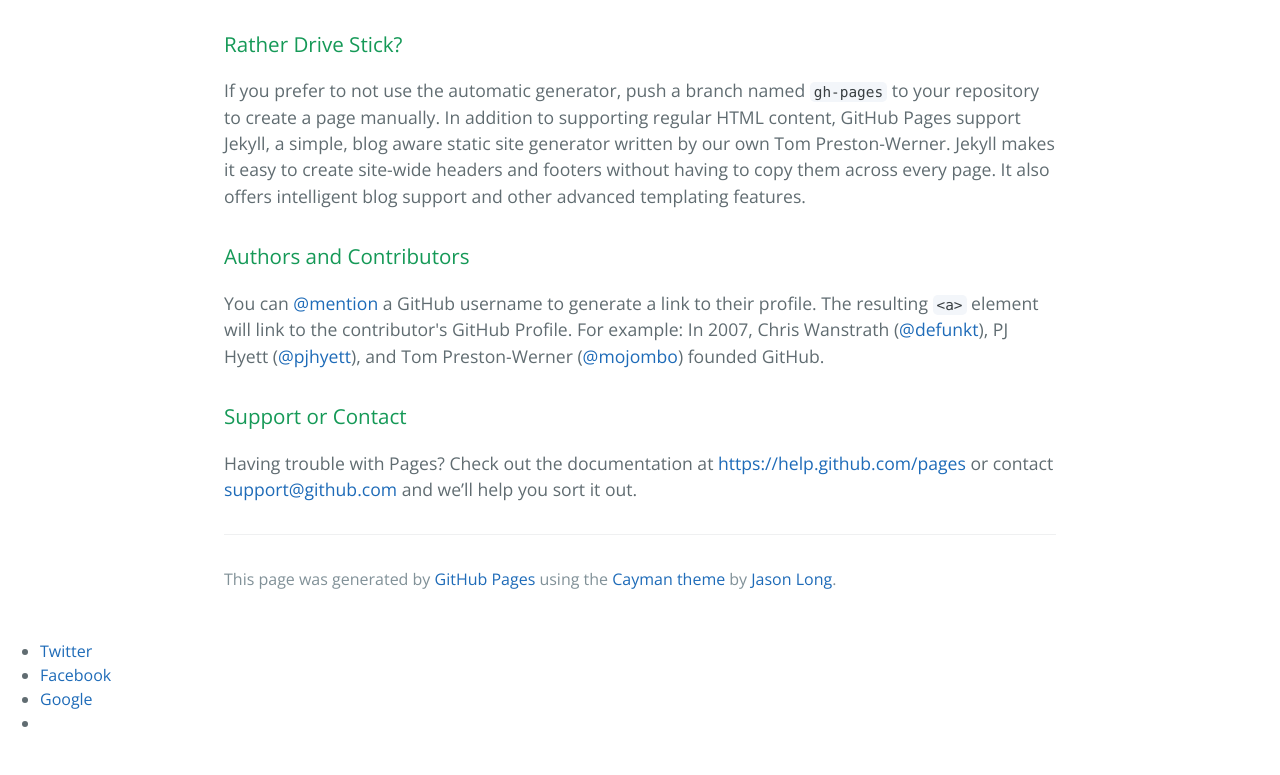
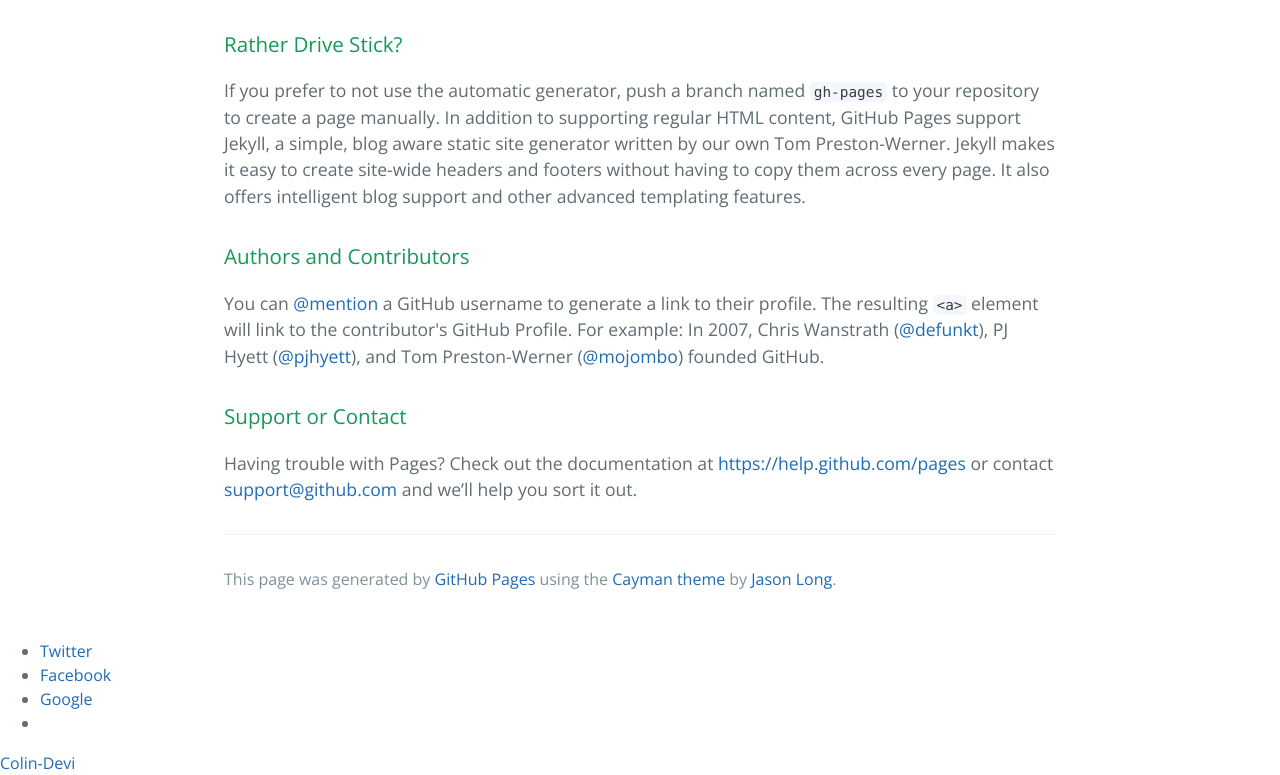
Before and after one commit to Prabhnith/prabhnith.github.com, a plain HTML site: page index.html in a window 1280 px wide. Shown: the part 1032-1807 px from the top of the page. Before the commit the page ends 1783 px from the top, so only its background shows below. Drawn offline with nearby package versions, Linux system fonts and the light colour scheme.

Commit message:
colin-devi linked in index.html

```diff
--- a/index.html
+++ b/index.html
@@ -74,6 +74,10 @@
               </ul>
           </div>
 
+          <div class = "colin-devi">
+            <a href="colindevi.html"> Colin-Devi </a>
+          </div>
+
 
           </body>
           </html>
```
